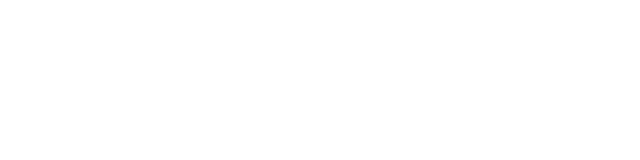
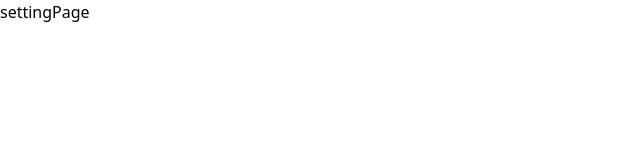
Before and after one commit to MuqarrabG/Whatsapp-Mockup, a React (Create React App) app in the folder app/: page /setting in a window 1280 px wide. Before the commit this address had no page. Shown: the top 160 px of the page, without its empty margins (0-640 px from the left). Built offline with nearby package versions, Linux system fonts and the light colour scheme.

Commit message:
setting page created

```diff
--- a/app/src/App.js
+++ b/app/src/App.js
@@ -7,7 +7,8 @@
 } from "react-router-dom";
 import './App.css';
 import LoginPage from "./components/loginPage";
-import SignupPage from "./components/signupPage"
+import SignupPage from "./components/signupPage";
+import SettingPage from "./components/settingPage"
 import './index.css';
 function App() {
   return (
@@ -15,6 +16,7 @@
       <Routes>
         <Route path="/" element={<LoginPage />}/>
         <Route path="/signup" element={<SignupPage />}/>
+        <Route path="/setting" element={<SettingPage />}/>
       </Routes>
     </Router>
   );
--- /dev/null
+++ b/app/src/components/settingPage.js
@@ -0,0 +1,13 @@
+import React, {useState} from "react";
+
+function settingPage() {
+
+    return(
+        <h1>
+            settingPage
+        </h1>
+    )
+
+}
+
+export default settingPage;
```
